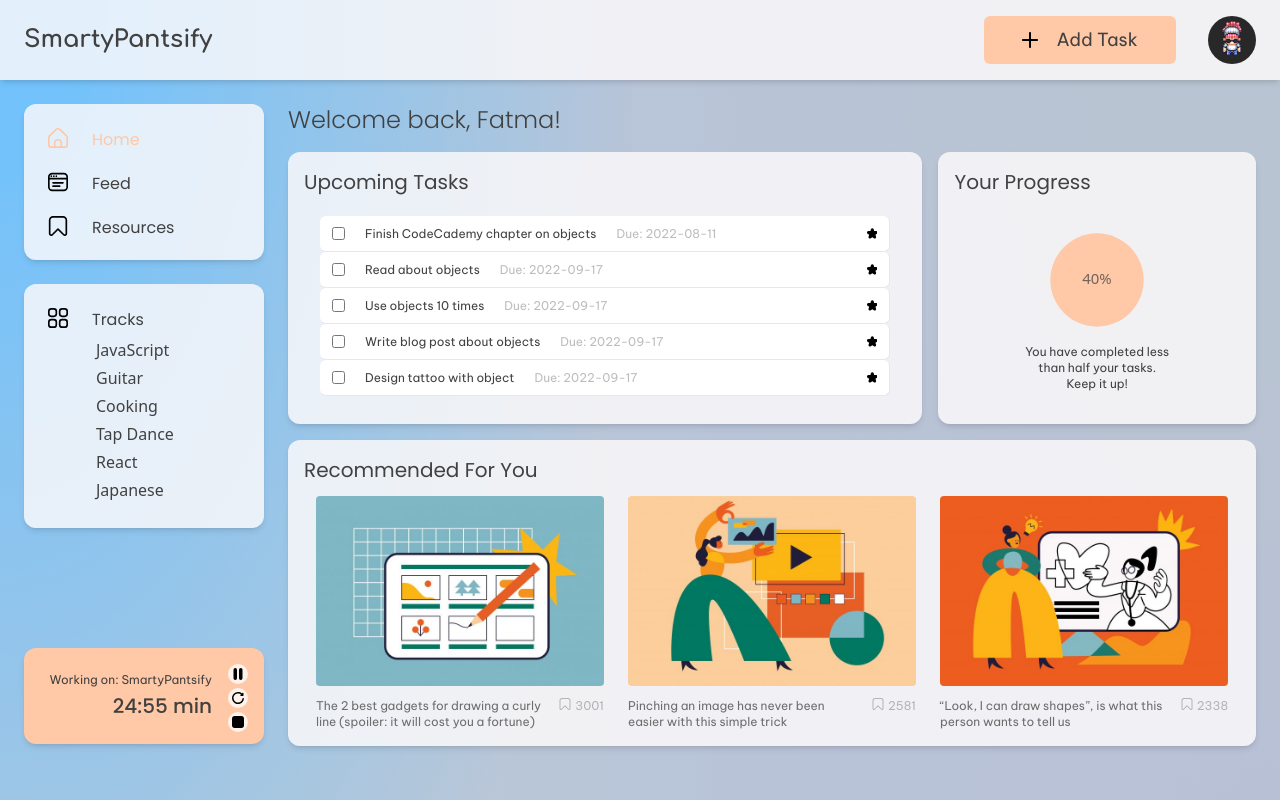
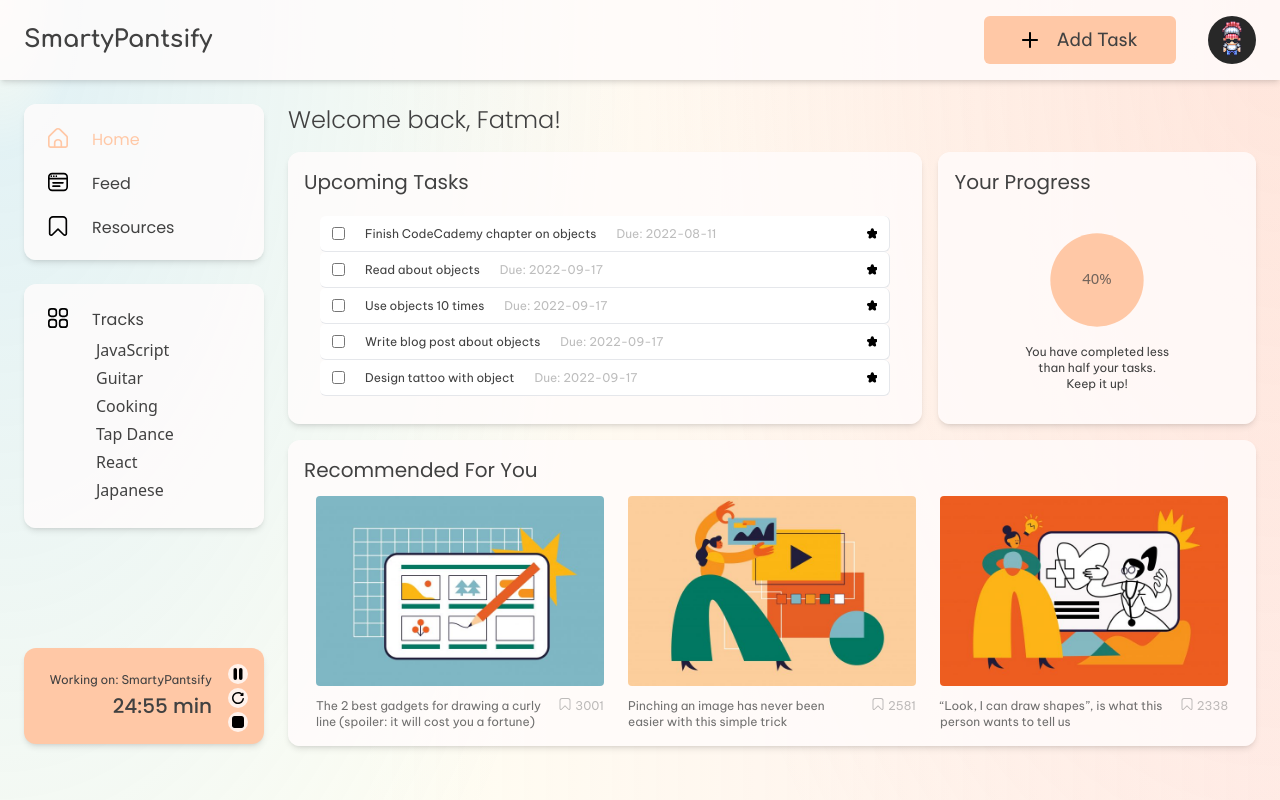
Before and after one commit to devhausleipzigacademy/camp6-frontend-project, a React (Vite) app: page / in a window 1280 px wide. Built offline with nearby package versions, Linux system fonts and the light colour scheme.

Commit message:
changed background

```diff
--- a/src/App.tsx
+++ b/src/App.tsx
@@ -41,7 +41,7 @@ export default function App() {
     <div className="App">
       <div
         id="background"
-				className="background-gradient-option1 fixed -z-10 h-screen w-screen  "
+        className="background-gradient-option2 fixed -z-10 h-screen w-screen  "
       ></div>
       {formOverlay}
       <header className="flex flex-row justify-between shadow-md h-20 top-0 sticky w-screen      items-center gap-4 p-6 bg-whiteTransparent">
```
Lines whose indentation alone changed are shown as unchanged.
